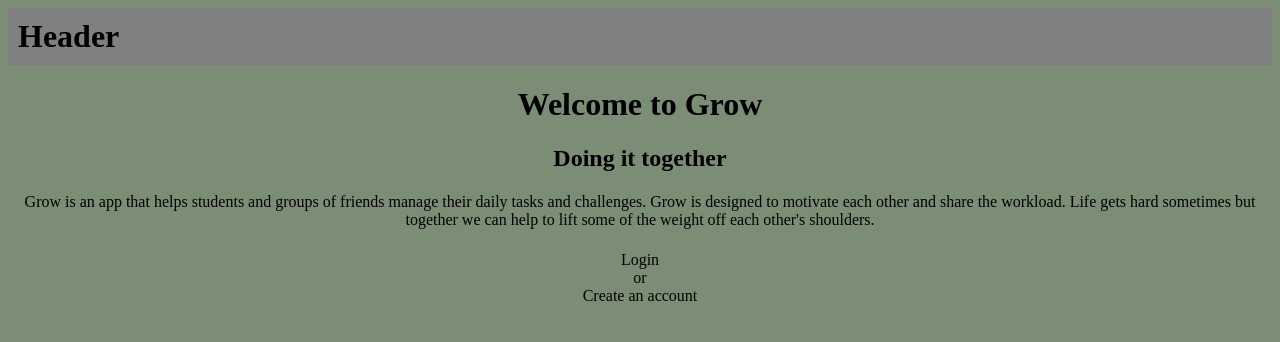
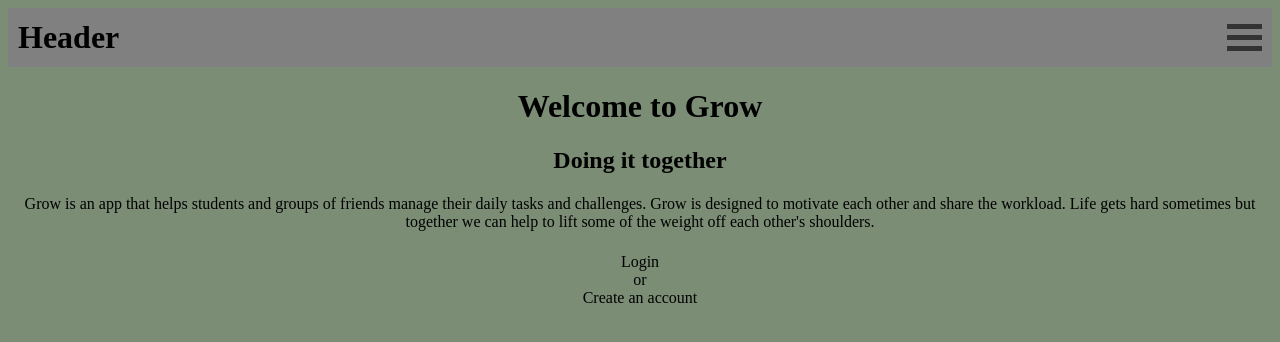
Before and after one commit to Its-Aspen/Doing-it-together, a plain HTML site: page index.html in a window 1280 px wide. Drawn offline with Linux system fonts and the light colour scheme.

Commit message:
Update index.html

```diff
--- a/index.html
+++ b/index.html
@@ -12,7 +12,7 @@
 
         .bar1, .bar2, .bar3 {
             width: 35px;
-            height: px;
+            height: 5px;
             background-color: #333;
             margin: 6px 0;
             transition: 0.4s;
```
